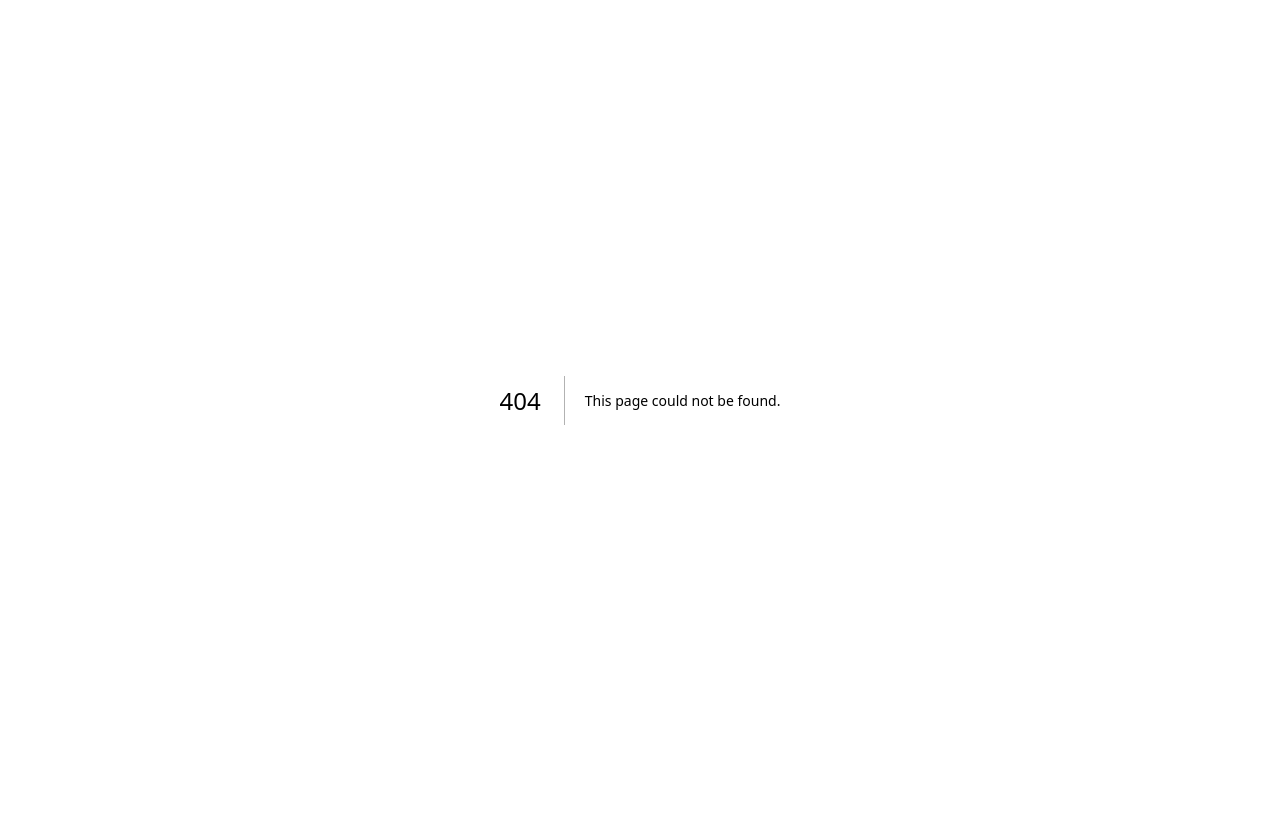
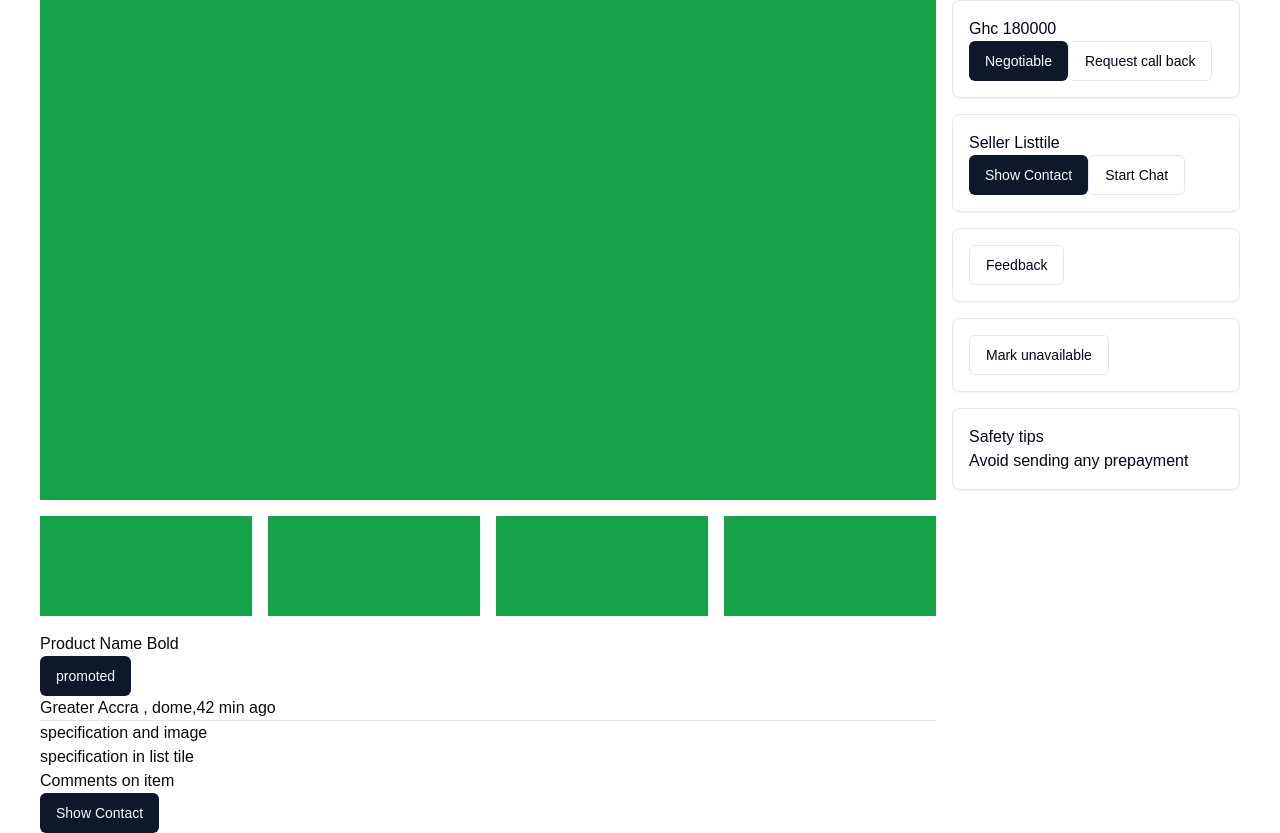
Before and after one commit to oforigyimah/agrapro_v0_1, a Next.js app: page /products/preview in a window 1280 px wide. Before the commit this address had no page. Before the commit the page ends 800 px from the top, so only its background shows below. Built offline with nearby package versions, Linux system fonts and the light colour scheme.

Commit message:
working on product preview page

```diff
--- /dev/null
+++ b/src/app/products/preview/page.js
@@ -0,0 +1,72 @@
+import React from 'react';
+
+import {Button} from "../../../components/ui/button";
+import Mainbody from "../../(home)/_component/mainbody";
+import {Card} from "../../../components/ui/card";
+
+function Page() {
+    return (
+        <div>
+            <Mainbody>
+                <div className="grid grid-cols-12 gap-4">
+
+                <div className="flex flex-col col-span-9 gap-4">
+                    <div className="bg-green-600 h-[500px] w-full "></div>
+                    <div className="grid grid-cols-4 gap-4">
+                        <div className="h-[100px] w-full bg-green-600"></div>
+                        <div className="h-[100px] w-full bg-green-600"></div>
+                        <div className="h-[100px] w-full bg-green-600"></div>
+                        <div className="h-[100px] w-full bg-green-600"></div>
+                    </div>
+                    <div>
+                        <h1>Product Name Bold</h1>
+                        <div>
+                            <Button>promoted</Button>
+                            <p> Greater Accra , dome,42 min ago</p>
+                        </div>
+                        <hr/>
+                        <div className='grid grid-cols-4'>
+                            specification and image
+                        </div>
+                        <div className='grid grid-cols-2'>
+                            specification in list tile
+                        </div>
+                        <div> <p>Comments on item</p>
+                        <Button> Show Contact</Button>
+                        </div>
+
+                    </div>
+                </div>
+                    <div className="flex flex-col col-span-3 gap-4">
+                        <Card className="w-full container p-4">
+                            <h1>
+                                Ghc 180000
+                            </h1>
+                            <Button>Negotiable</Button>
+                            <Button variant={`outline`}> Request call back</Button>
+                        </Card>
+                        <Card className="w-full p-4 ">
+                            <h1>
+                                Seller Listtile
+                            </h1>
+                            <Button>Show Contact</Button>
+                            <Button variant={`outline`}>Start Chat</Button>
+                        </Card>
+                        <Card className="w-full p-4 ">
+                            <Button variant={`outline`}>Feedback</Button>
+                        </Card>
+                        <Card className="w-full p-4">
+                            <Button variant={`outline`}>Mark unavailable</Button>
+                        </Card>
+                        <Card className="w-full p-4">
+                        <h1>Safety tips</h1>
+                            <p>Avoid sending any prepayment</p>
+                        </Card>
+                    </div>
+                </div>
+            </Mainbody>
+        </div>
+    );
+}
+
+export default Page;
```
Also changed, not shown: src/app/fonts/GeistMonoVF.woff (renamed from src/fonts/GeistMonoVF.woff), src/app/fonts/GeistVF.woff (renamed from src/fonts/GeistVF.woff).
